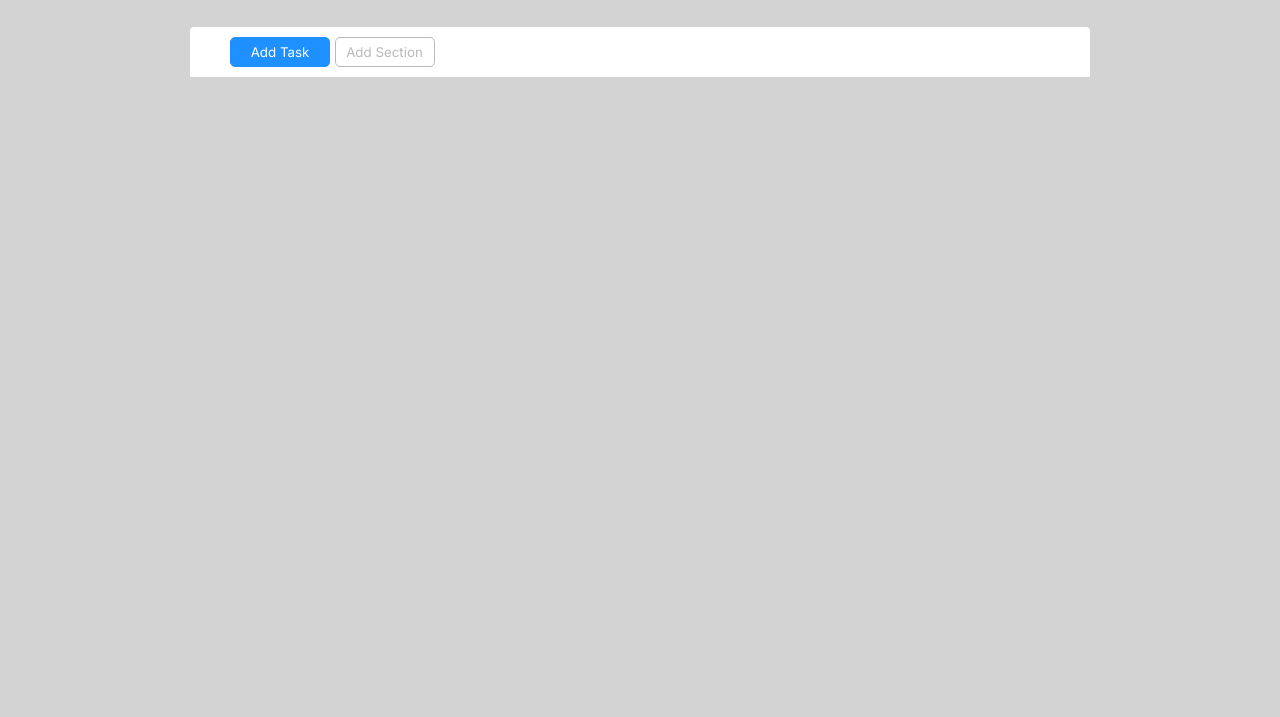
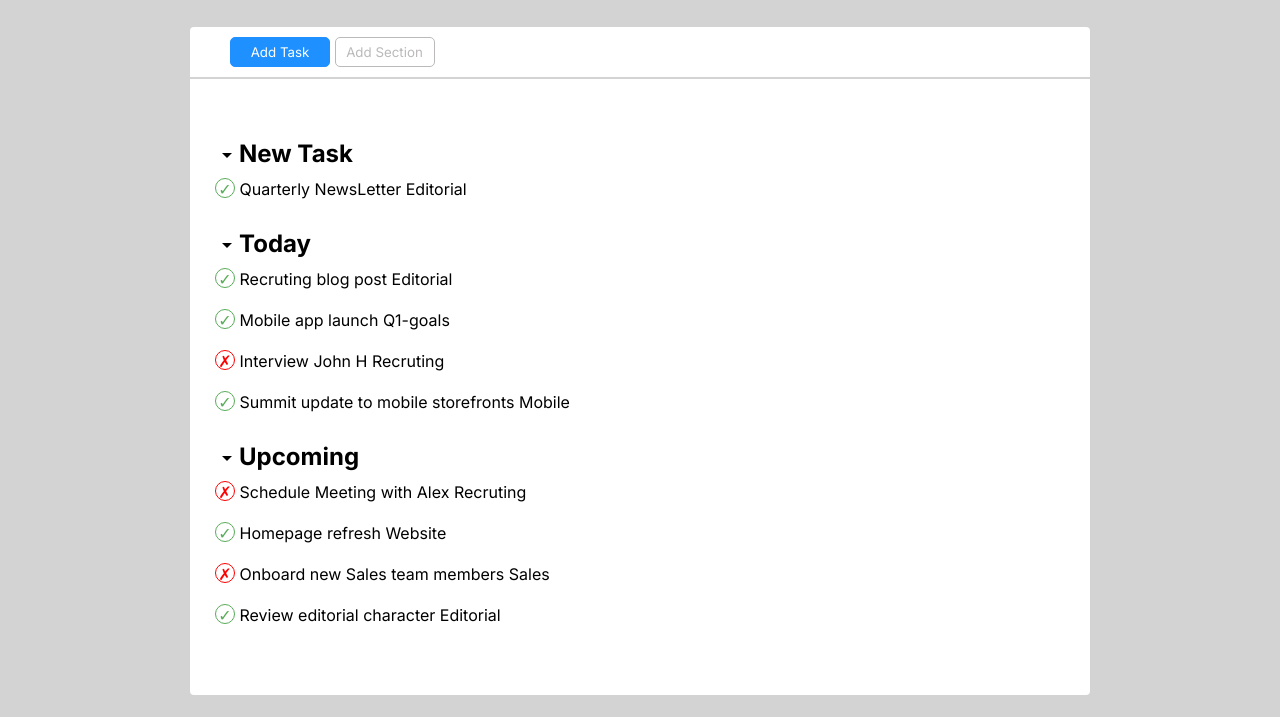
Before and after one commit to mariocstweb/html-css-toboolist, a plain HTML site: page index.html in a window 1280 px wide. Shown: the part 83-800 px from the top of the page. Drawn offline with nearby package versions, Linux system fonts and the light colour scheme.

Commit message:
create section with list

```diff
--- a/css/style.css
+++ b/css/style.css
@@ -26,14 +26,18 @@ h1 {
   font-weight: 900;
   vertical-align: middle;
 }
-/* Fine Nav Logo */
+/* Nav Logo End*/
 
-/* Container  */
+/* Container Button*/
 
 .container-button {
   max-width: 900px;
   height: 50px;
-  margin: 30px auto;
+  /* margin: 30px auto 0 auto; */
+  margin-top: 30px;
+  margin-left: auto;
+  margin-right: auto;
+  margin-bottom: 0;
   background-color: rgb(255, 255, 255);
   border-radius: 4px 4px 0 0;
 }
@@ -43,6 +47,7 @@ button {
   height: 30px;
   width: 100px;
   margin-top: 10px;
+  vertical-align: middle;
 }
 
 #button-task {
@@ -60,3 +65,50 @@ button {
 .section-botton {
   margin-left: 40px;
 }
+
+/* Container Button End*/
+
+/* Container List */
+
+.container-list {
+  max-width: 900px;
+  height: auto;
+  margin: 2px auto;
+  background-color: rgb(255, 255, 255);
+  border-radius: 0 0 4px 4px;
+  padding: 50px 25px;
+}
+
+/* Container List End*/
+li {
+  list-style-type: none;
+  padding: 10px 0;
+}
+
+.check-green {
+  color: #58ac58;
+  border: 1px solid #58ac58;
+  border-radius: 50%;
+  text-align: center;
+  display: inline-block;
+  width: 20px;
+  height: 20px;
+  text-align: center;
+}
+
+.material-symbols-outlined {
+  vertical-align: middle;
+  height: 20px;
+  line-height: 20px;
+}
+
+.cross-red {
+  color: red;
+  border: 1px solid red;
+  border-radius: 50%;
+  text-align: center;
+  display: inline-block;
+  width: 20px;
+  height: 20px;
+  text-align: center;
+}
--- a/index.html
+++ b/index.html
@@ -11,6 +11,10 @@
     <link
       href="https://fonts.googleapis.com/css2?family=Inter:wght@100;200;300;400;500;600;700;800;900&family=Poppins:wght@200;600&family=Roboto:ital,wght@0,300;0,400;0,500;0,700;0,900;1,100;1,300;1,400;1,500;1,700;1,900&display=swap"
       rel="stylesheet"
+    />
+    <link
+      rel="stylesheet"
+      href="https://fonts.googleapis.com/css2?family=Material+Symbols+Outlined:opsz,wght,FILL,GRAD@20..48,100..700,0..1,-50..200"
     />
     <link rel="stylesheet" href="/css/style.css" />
   </head>
@@ -26,20 +30,95 @@
 
     <!--- Main --->
     <!-- <div class="container"> -->
-      <main>
-        <div class="container-button">
+    <main>
+      <div class="container-button">
         <section class="section-botton">
           <button id="button-task">Add Task</button>
           <button id="button-section">Add Section</button>
         </section>
       </div>
-  <!-- <div class="container"> -->
-
-
-
-      <section class="section-list"></section>
-      </main>
-      <!--- Main --->
-    </div>
+      <!-- <div class="container"> -->
+      <div class="container-list">
+        <section class="section-list">
+          <!-- ------------------ New Task----------------------- -->
+          <ol>
+            <li>
+              <h2>
+                <span class="material-symbols-outlined"> arrow_drop_down </span
+                >New Task
+              </h2>
+              <ul>
+                <li>
+                  <span class="check-green">&#10003;</span> Quarterly NewsLetter
+                  <span>Editorial</span>
+                </li>
+              </ul>
+            </li>
+          </ol>
+          <!-- ----------------------------------------- -->
+          <!-- ------------------ Today----------------------- -->
+          <ol>
+            <li>
+              <h2>
+                <span class="material-symbols-outlined"> arrow_drop_down </span
+                >Today
+              </h2>
+              <ul>
+                <li>
+                  <span class="check-green">&#10003;</span> Recruting blog post
+                  <span>Editorial</span>
+                </li>
+                <li>
+                  <span class="check-green">&#10003;</span> Mobile app launch
+                  <span>Q1-goals</span>
+                </li>
+                <li>
+                  <span class="cross-red">&#x2717;</span> Interview John H
+                  <span>Recruting</span>
+                </li>
+                <li>
+                  <span class="check-green">&#10003;</span> Summit update to
+                  mobile storefronts
+                  <span>Mobile</span>
+                </li>
+              </ul>
+            </li>
+          </ol>
+          <!-- ----------------------------------------- -->
+          <!-- ------------------ Upcoming----------------------- -->
+          <ol>
+            <li>
+              <h2>
+                <span class="material-symbols-outlined"> arrow_drop_down </span
+                >Upcoming
+              </h2>
+              <ul>
+                <li>
+                  <span class="cross-red">&#x2717;</span> Schedule Meeting with
+                  Alex
+                  <span>Recruting</span>
+                </li>
+                <li>
+                  <span class="check-green">&#10003;</span> Homepage refresh
+                  <span>Website</span>
+                </li>
+                <li>
+                  <span class="cross-red">&#x2717;</span> Onboard new Sales team
+                  members
+                  <span>Sales</span>
+                </li>
+                <li>
+                  <span class="check-green">&#10003;</span> Review editorial
+                  character
+                  <span>Editorial</span>
+                </li>
+              </ul>
+            </li>
+          </ol>
+          <!-- ----------------------------------------- -->
+        </section>
+      </div>
+    </main>
+    <!--- Main --->
   </body>
 </html>
```
